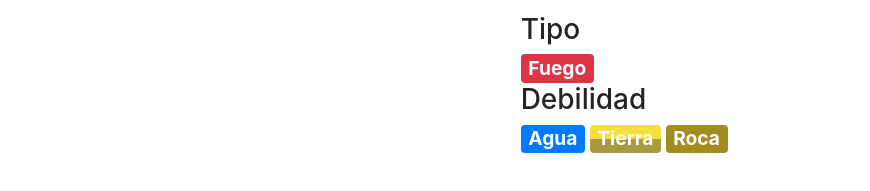
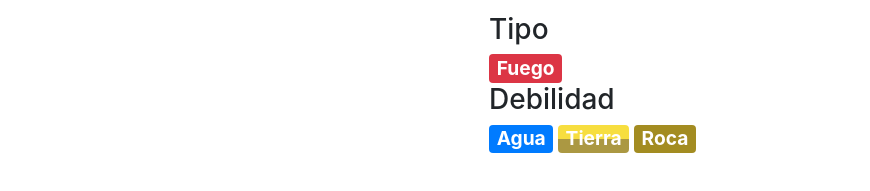
Before and after one commit to 20203TN156/aweb.14.pokedex, a plain HTML site: page charmander.html in a window 1280 px wide. Shown: the part 413-604 px from the top of the page, without its empty margins (71-941 px from the left). Drawn offline with nearby package versions, Linux system fonts and the light colour scheme.

Commit message:
Se mcorrigioel col offset de Ãla seccion de tipos y debilidades

```diff
--- a/charmander.html
+++ b/charmander.html
@@ -91,7 +91,7 @@
                     </div>
                 </div>
                 <div class="row">
-                    <div class="col offset-1">
+                    <div class="col offset">
                         <small class="text-muted">
                         </small>
                         <p class="h3">Tipo</p>
```
